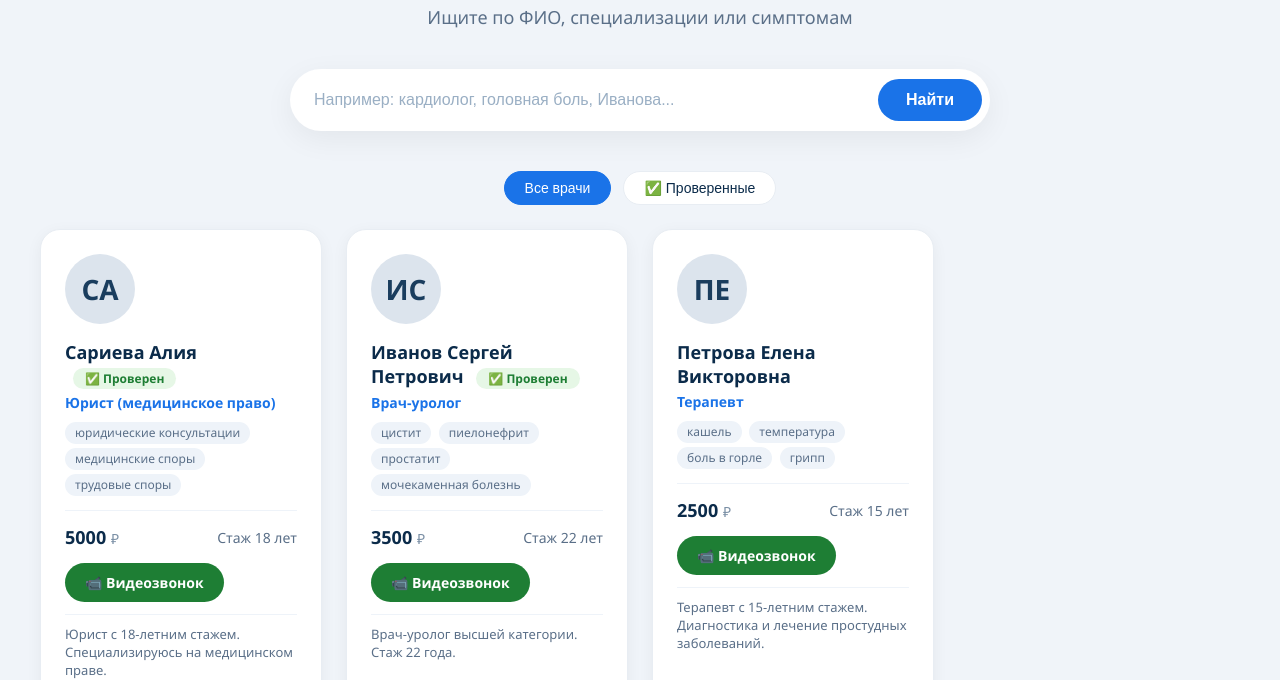
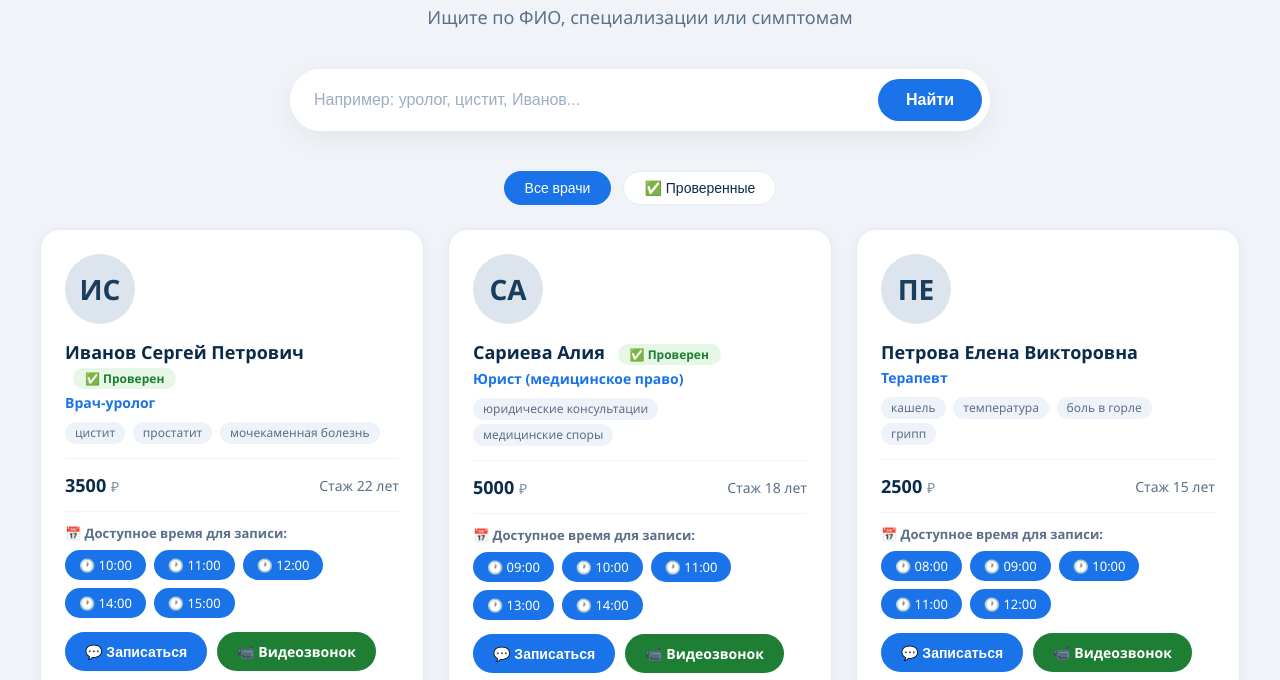
Before and after one commit to agaka1727-blip/telemed-platform, a plain HTML site: page index.html in a window 1280 px wide. Shown: the part 100-780 px from the top of the page. Drawn offline with Linux system fonts and the light colour scheme.

Commit message:
Update index.html

```diff
--- a/index.html
+++ b/index.html
@@ -3,8 +3,9 @@
 <head>
     <meta charset="UTF-8" />
     <meta name="viewport" content="width=device-width, initial-scale=1.0" />
-    <title>Поиск врачей — Телемедицина</title>
+    <title>Поиск врачей — TeleMed</title>
     <style>
+        /* ===== ОБЩИЕ СТИЛИ ===== */
         * {
             margin: 0;
             padding: 0;
@@ -71,7 +72,7 @@
         }
         .doctors-grid {
             display: grid;
-            grid-template-columns: repeat(auto-fill, minmax(280px, 1fr));
+            grid-template-columns: repeat(auto-fill, minmax(300px, 1fr));
             gap: 24px;
         }
         .doctor-card {
@@ -79,8 +80,8 @@
             border-radius: 20px;
             padding: 24px;
             box-shadow: 0 4px 16px rgba(0, 0, 0, 0.05);
+            border: 1px solid #e8edf3;
             transition: 0.2s;
-            border: 1px solid #e8edf3;
         }
         .doctor-card:hover {
             transform: translateY(-4px);
@@ -168,6 +169,48 @@
         .btn-call:hover {
             background: #146128;
         }
+        .btn-chat {
+            background: #1a73e8;
+            color: white;
+            border: none;
+            padding: 10px 20px;
+            border-radius: 40px;
+            font-size: 14px;
+            font-weight: 600;
+            cursor: pointer;
+            transition: 0.2s;
+            text-decoration: none;
+            display: inline-block;
+        }
+        .btn-chat:hover {
+            background: #1558b0;
+        }
+        /* Слоты времени */
+        .slot {
+            display: inline-block;
+            padding: 6px 14px;
+            background: #1a73e8;
+            color: white;
+            border-radius: 30px;
+            font-size: 13px;
+            cursor: pointer;
+            transition: 0.2s;
+            font-weight: 500;
+            border: none;
+        }
+        .slot:hover {
+            background: #1558b0;
+            transform: scale(1.02);
+        }
+        .slot.booked {
+            background: #ccc;
+            cursor: not-allowed;
+            opacity: 0.6;
+        }
+        .slot.booked:hover {
+            transform: none;
+            background: #ccc;
+        }
         .loading {
             text-align: center;
             color: #7a8fa5;
@@ -179,12 +222,6 @@
             color: #7a8fa5;
             padding: 40px 0;
             font-size: 18px;
-        }
-        .admin-note {
-            text-align: center;
-            margin-top: 40px;
-            font-size: 13px;
-            color: #9aafc4;
         }
         .filter-bar {
             display: flex;
@@ -209,8 +246,11 @@
             color: white;
             border-color: #1a73e8;
         }
-        .filter-bar button:hover:not(.active) {
-            border-color: #1a73e8;
+        .admin-note {
+            text-align: center;
+            margin-top: 40px;
+            font-size: 13px;
+            color: #9aafc4;
         }
     </style>
 </head>
@@ -223,7 +263,7 @@
     </div>
 
     <div class="search-box">
-        <input type="text" id="searchInput" placeholder="Например: кардиолог, головная боль, Иванова..." />
+        <input type="text" id="searchInput" placeholder="Например: уролог, цистит, Иванов..." />
         <button onclick="searchDoctors()">Найти</button>
     </div>
 
@@ -237,40 +277,40 @@
     </div>
 
     <div class="admin-note">
-        🔐 Администратор: редактируйте список врачей в файле doctorsData.js
+        🔐 Администратор: редактируйте список врачей в коде ниже (массив DOCTORS)
     </div>
 </div>
 
 <script>
     // ============================================================
-    // 1. БАЗА ДАННЫХ ВРАЧЕЙ (ХРАНИТСЯ ПРЯМО В КОДЕ)
-    //    Добавляйте врачей сюда, и они появятся на сайте!
+    // 1. БАЗА ДАННЫХ ВРАЧЕЙ (ДОБАВЛЯЙТЕ ВРАЧЕЙ СЮДА!)
+    //    Чтобы добавить нового врача, скопируйте { ... } и вставьте
+    //    через запятую в массив DOCTORS
     // ============================================================
     const DOCTORS = [
         {
-            id: 1,
+            full_name: "Иванов Сергей Петрович",
+            specialization: "Врач-уролог",
+            symptoms: ["цистит", "простатит", "мочекаменная болезнь"],
+            experience: 22,
+            price: 3500,
+            verified: true,
+            bio: "Врач-уролог высшей категории. Стаж 22 года.",
+            video: "https://meet.jit.si/Urolog_Ivanov",
+            schedule: ["10:00", "11:00", "12:00", "14:00", "15:00"]
+        },
+        {
             full_name: "Сариева Алия",
             specialization: "Юрист (медицинское право)",
-            symptoms: ["юридические консультации", "медицинские споры", "трудовые споры"],
+            symptoms: ["юридические консультации", "медицинские споры"],
             experience: 18,
             price: 5000,
             verified: true,
             bio: "Юрист с 18-летним стажем. Специализируюсь на медицинском праве.",
-            video_room: "https://meet.jit.si/SarievaAlia"
+            video: "https://meet.jit.si/SarievaAlia",
+            schedule: ["09:00", "10:00", "11:00", "13:00", "14:00"]
         },
         {
-            id: 2,
-            full_name: "Иванов Сергей Петрович",
-            specialization: "Врач-уролог",
-            symptoms: ["цистит", "пиелонефрит", "простатит", "мочекаменная болезнь"],
-            experience: 22,
-            price: 3500,
-            verified: true,
-            bio: "Врач-уролог высшей категории. Стаж 22 года.",
-            video_room: "https://meet.jit.si/Urolog_Ivanov"
-        },
-        {
-            id: 3,
             full_name: "Петрова Елена Викторовна",
             specialization: "Терапевт",
             symptoms: ["кашель", "температура", "боль в горле", "грипп"],
@@ -278,12 +318,30 @@
             price: 2500,
             verified: false,
             bio: "Терапевт с 15-летним стажем. Диагностика и лечение простудных заболеваний.",
-            video_room: "https://meet.jit.si/Therapist_Petrova"
+            video: "https://meet.jit.si/Therapist_Petrova",
+            schedule: ["08:00", "09:00", "10:00", "11:00", "12:00"]
         }
     ];
 
     // ============================================================
-    // 2. ПОИСК И ФИЛЬТРАЦИЯ
+    // 2. ФУНКЦИЯ ЗАПИСИ НА ПРИЁМ
+    //    НОМЕР ТЕЛЕФОНА УЖЕ ВСТАВЛЕН: +996552910846
+    // ============================================================
+    function bookSlot(doctorName, time) {
+        const phone = '996552910846';  // ВАШ НОМЕР
+
+        let message = `Здравствуйте! Я хочу записаться к врачу: ${doctorName}`;
+        if (time) {
+            message += ` на ${time}`;
+        }
+        message += '. Благодарю!';
+
+        const url = `https://wa.me/${phone}?text=${encodeURIComponent(message)}`;
+        window.open(url, '_blank');
+    }
+
+    // ============================================================
+    // 3. ПОИСК И ФИЛЬТРАЦИЯ (НЕ ТРОГАЙТЕ)
     // ============================================================
     let currentFilter = 'all';
 
@@ -293,12 +351,10 @@
 
         let results = DOCTORS;
 
-        // Фильтр по статусу проверки
         if (currentFilter === 'verified') {
             results = results.filter(doc => doc.verified === true);
         }
 
-        // Поиск по тексту (ФИО, специализация, симптомы)
         if (query.length > 0) {
             results = results.filter(doc => {
                 const fullName = doc.full_name.toLowerCase();
@@ -308,7 +364,6 @@
             });
         }
 
-        // Сортируем: сначала проверенные
         results.sort((a, b) => (a.verified === b.verified) ? 0 : a.verified ? -1 : 1);
 
         renderDoctors(results);
@@ -323,7 +378,7 @@
     }
 
     // ============================================================
-    // 3. ОТРИСОВКА КАРТОЧЕК
+    // 4. ОТРИСОВКА КАРТОЧЕК (НЕ ТРОГАЙТЕ)
     // ============================================================
     function renderDoctors(doctors) {
         const container = document.getElementById('doctorsContainer');
@@ -350,7 +405,18 @@
                 ? '<span class="verified-badge">✅ Проверен</span>'
                 : '';
 
-            const videoLink = doc.video_room || `https://meet.jit.si/Doctor_${doc.id}`;
+            const videoLink = doc.video || `https://meet.jit.si/Doctor_${doc.id}`;
+
+            let slotsHtml = '';
+            if (doc.schedule && Array.isArray(doc.schedule)) {
+                slotsHtml = doc.schedule.map(time => `
+                    <div class="slot" onclick="bookSlot('${doc.full_name}', '${time}')">
+                        🕐 ${time}
+                    </div>
+                `).join('');
+            } else {
+                slotsHtml = '<div style="color:#7a8fa5;font-size:13px;">Расписание уточняйте у администратора</div>';
+            }
 
             return `
                 <div class="doctor-card">
@@ -362,9 +428,23 @@
                         <span class="price">${doc.price || 0} <small>₽</small></span>
                         <span style="font-size:14px;color:#5a6f88;">Стаж ${doc.experience || 0} лет</span>
                     </div>
-                    <div style="margin-top:14px; display:flex; gap:10px;">
+
+                    <div style="margin-top:14px; border-top:1px solid #eef3f9; padding-top:12px;">
+                        <p style="font-size:13px; color:#5a6f88; margin-bottom:8px; font-weight:600;">
+                            📅 Доступное время для записи:
+                        </p>
+                        <div style="display:flex; flex-wrap:wrap; gap:8px;">
+                            ${slotsHtml}
+                        </div>
+                    </div>
+
+                    <div style="margin-top:14px; display:flex; gap:10px; flex-wrap:wrap;">
+                        <button onclick="bookSlot('${doc.full_name}', '')" class="btn-chat">
+                            💬 Записаться
+                        </button>
                         <a href="${videoLink}" target="_blank" class="btn-call">📹 Видеозвонок</a>
                     </div>
+
                     ${doc.bio ? `<p style="font-size:13px;color:#5a6f88;margin-top:12px;border-top:1px solid #eef3f9;padding-top:10px;">${doc.bio}</p>` : ''}
                 </div>
             `;
@@ -372,7 +452,7 @@
     }
 
     // ============================================================
-    // 4. ЗАГРУЗКА ПРИ СТАРТЕ
+    // 5. ЗАГРУЗКА ПРИ СТАРТЕ
     // ============================================================
     document.addEventListener('DOMContentLoaded', () => {
         searchDoctors();
```
